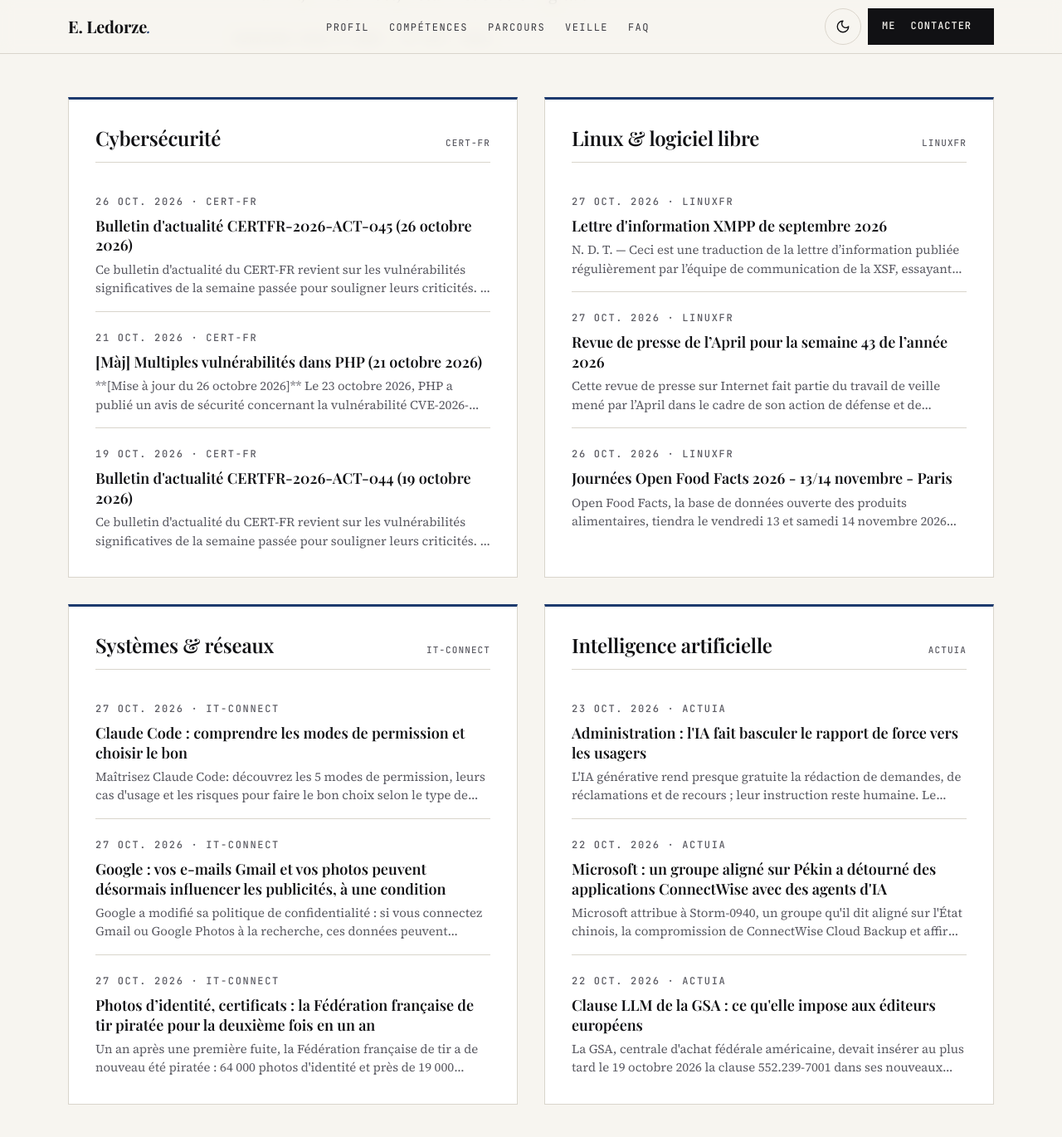
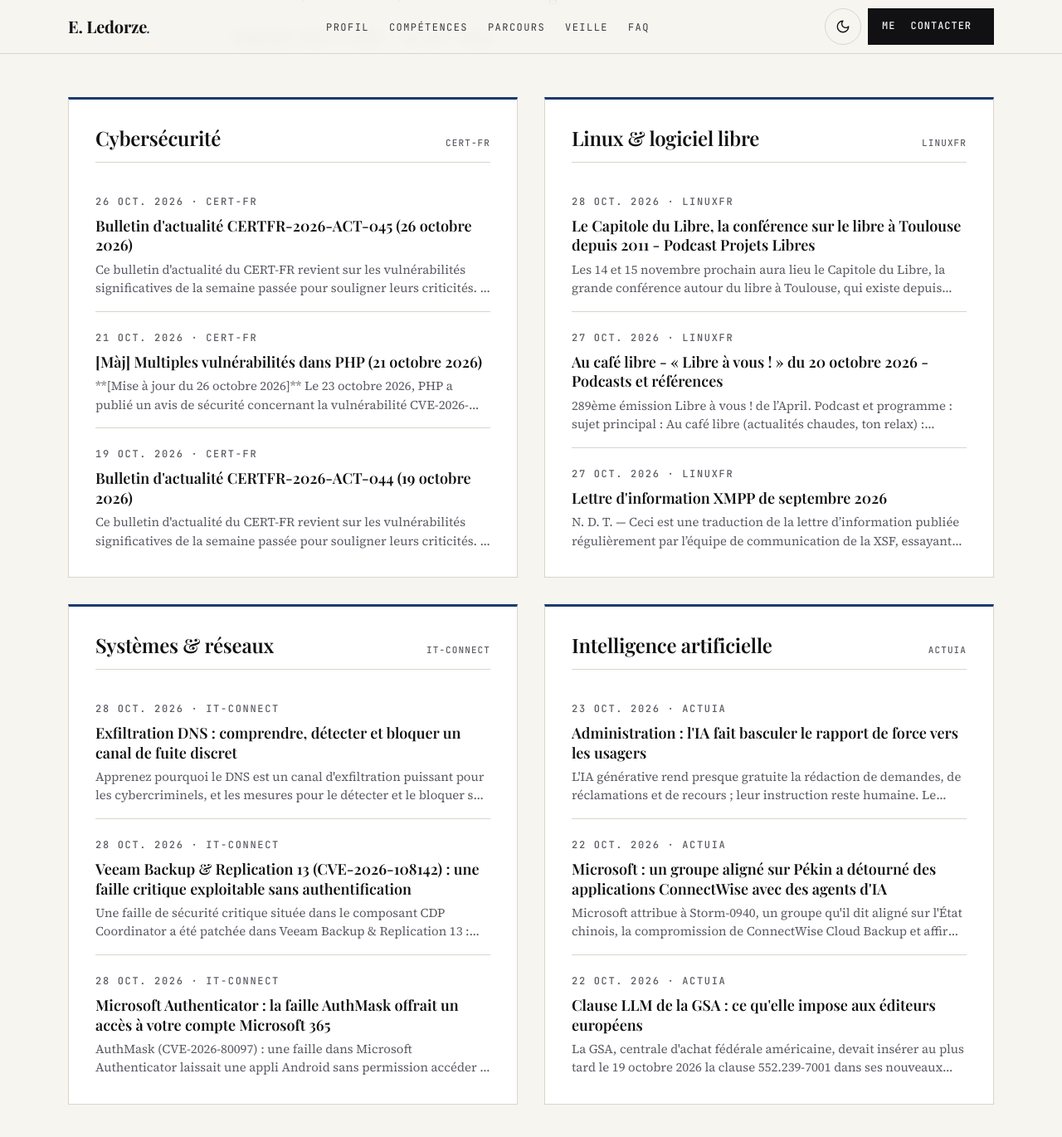
Before and after one commit to TheDringe54-lab/TheDringe54-lab.github.io, a Jekyll site: the page built from index.html, in a window 1280 px wide and 1400 px high, scrolled down 4307 px. Shown: the top 1370 px of the window at 83% size. Built offline with Jekyll 4.4.1, drawn with Linux system fonts in a browser that asks for light colours.

Commit message:
Veille techno : mise à jour automatique

```diff
--- a/_data/veille.json
+++ b/_data/veille.json
@@ -1,5 +1,5 @@
 {
-  "mise_a_jour": "2026-10-27",
+  "mise_a_jour": "2026-10-28",
   "themes": [
     {
       "id": "cyber",
@@ -35,25 +35,25 @@
       "titre_en": "Linux & open source",
       "articles": [
         {
+          "titre": "Le Capitole du Libre, la conférence sur le libre à Toulouse depuis 2011 - Podcast Projets Libres",
+          "lien": "https://linuxfr.org/news/le-capitole-du-libre-la-conference-sur-le-libre-a-toulouse-depuis-2011-podcast-projets-libres",
+          "source": "LinuxFR",
+          "date": "2026-10-28",
+          "resume": "Les 14 et 15 novembre prochain aura lieu le Capitole du Libre, la grande conférence autour du libre à Toulouse, qui existe depuis 2011. Dans cet épisode, avec…"
+        },
+        {
+          "titre": "Au café libre - « Libre à vous ! » du 20 octobre 2026 - Podcasts et références",
+          "lien": "https://linuxfr.org/news/au-cafe-libre-libre-a-vous-du-20-octobre-2026-podcasts-et-references",
+          "source": "LinuxFR",
+          "date": "2026-10-27",
+          "resume": "289ème émission Libre à vous ! de l’April. Podcast et programme : sujet principal : Au café libre (actualités chaudes, ton relax) : échanges autour de…"
+        },
+        {
           "titre": "Lettre d'information XMPP de septembre 2026",
           "lien": "https://linuxfr.org/news/lettre-d-information-xmpp-de-septembre-2026",
           "source": "LinuxFR",
           "date": "2026-10-27",
           "resume": "N. D. T. — Ceci est une traduction de la lettre d’information publiée régulièrement par l’équipe de communication de la XSF, essayant de conserver les…"
-        },
-        {
-          "titre": "Revue de presse de l’April pour la semaine 43 de l’année 2026",
-          "lien": "https://linuxfr.org/news/revue-de-presse-de-l-april-pour-la-semaine-43-de-l-annee-2026",
-          "source": "LinuxFR",
-          "date": "2026-10-27",
-          "resume": "Cette revue de presse sur Internet fait partie du travail de veille mené par l’April dans le cadre de son action de défense et de promotion du logiciel libre…"
-        },
-        {
-          "titre": "Journées Open Food Facts 2026 - 13/14 novembre - Paris",
-          "lien": "https://linuxfr.org/news/journees-open-food-facts-2026-13-14-novembre-paris",
-          "source": "LinuxFR",
-          "date": "2026-10-26",
-          "resume": "Open Food Facts, la base de données ouverte des produits alimentaires, tiendra le vendredi 13 et samedi 14 novembre 2026 ses journées de communauté. Vous êtes…"
         }
       ]
     },
@@ -63,25 +63,25 @@
       "titre_en": "Systems & networks",
       "articles": [
         {
-          "titre": "Claude Code : comprendre les modes de permission et choisir le bon",
-          "lien": "https://www.it-connect.fr/claude-code-comprendre-les-modes-de-permission-et-choisir-le-bon/",
+          "titre": "Exfiltration DNS : comprendre, détecter et bloquer un canal de fuite discret",
+          "lien": "https://www.it-connect.fr/exfiltration-dns-comprendre-detecter-et-bloquer-un-canal-de-fuite-discret/",
           "source": "IT-Connect",
-          "date": "2026-10-27",
-          "resume": "Maîtrisez Claude Code: découvrez les 5 modes de permission, leurs cas d'usage et les risques pour faire le bon choix selon le type de projets ou tâches. Le…"
+          "date": "2026-10-28",
+          "resume": "Apprenez pourquoi le DNS est un canal d'exfiltration puissant pour les cybercriminels, et les mesures pour le détecter et le bloquer sur votre infrastructure…"
         },
         {
-          "titre": "Google : vos e-mails Gmail et vos photos peuvent désormais influencer les publicités, à une condition",
-          "lien": "https://www.it-connect.fr/google-gmail-photos-publicites-personnalisees-politique-confidentialite/",
+          "titre": "Veeam Backup & Replication 13 (CVE-2026-108142) : une faille critique exploitable sans authentification",
+          "lien": "https://www.it-connect.fr/veeam-backup-replication-13-faille-critique-cve-2026-108142/",
           "source": "IT-Connect",
-          "date": "2026-10-27",
-          "resume": "Google a modifié sa politique de confidentialité : si vous connectez Gmail ou Google Photos à la recherche, ces données peuvent influencer vos publicités. Le…"
+          "date": "2026-10-28",
+          "resume": "Une faille de sécurité critique située dans le composant CDP Coordinator a été patchée dans Veeam Backup & Replication 13 : CVE-2026-108142. Voici les patchs…"
         },
         {
-          "titre": "Photos d’identité, certificats : la Fédération française de tir piratée pour la deuxième fois en un an",
-          "lien": "https://www.it-connect.fr/federation-francaise-de-tir-nouvelle-fuite-de-donnees-octobre-2026/",
+          "titre": "Microsoft Authenticator : la faille AuthMask offrait un accès à votre compte Microsoft 365",
+          "lien": "https://www.it-connect.fr/microsoft-authenticator-faille-authmask-jetons-microsoft-365/",
           "source": "IT-Connect",
-          "date": "2026-10-27",
-          "resume": "Un an après une première fuite, la Fédération française de tir a de nouveau été piratée : 64 000 photos d'identité et près de 19 000 documents dérobés. Le post…"
+          "date": "2026-10-28",
+          "resume": "AuthMask (CVE-2026-80097) : une faille dans Microsoft Authenticator laissait une appli Android sans permission accéder à votre compte Microsoft 365. Le post…"
         }
       ]
     },
```
